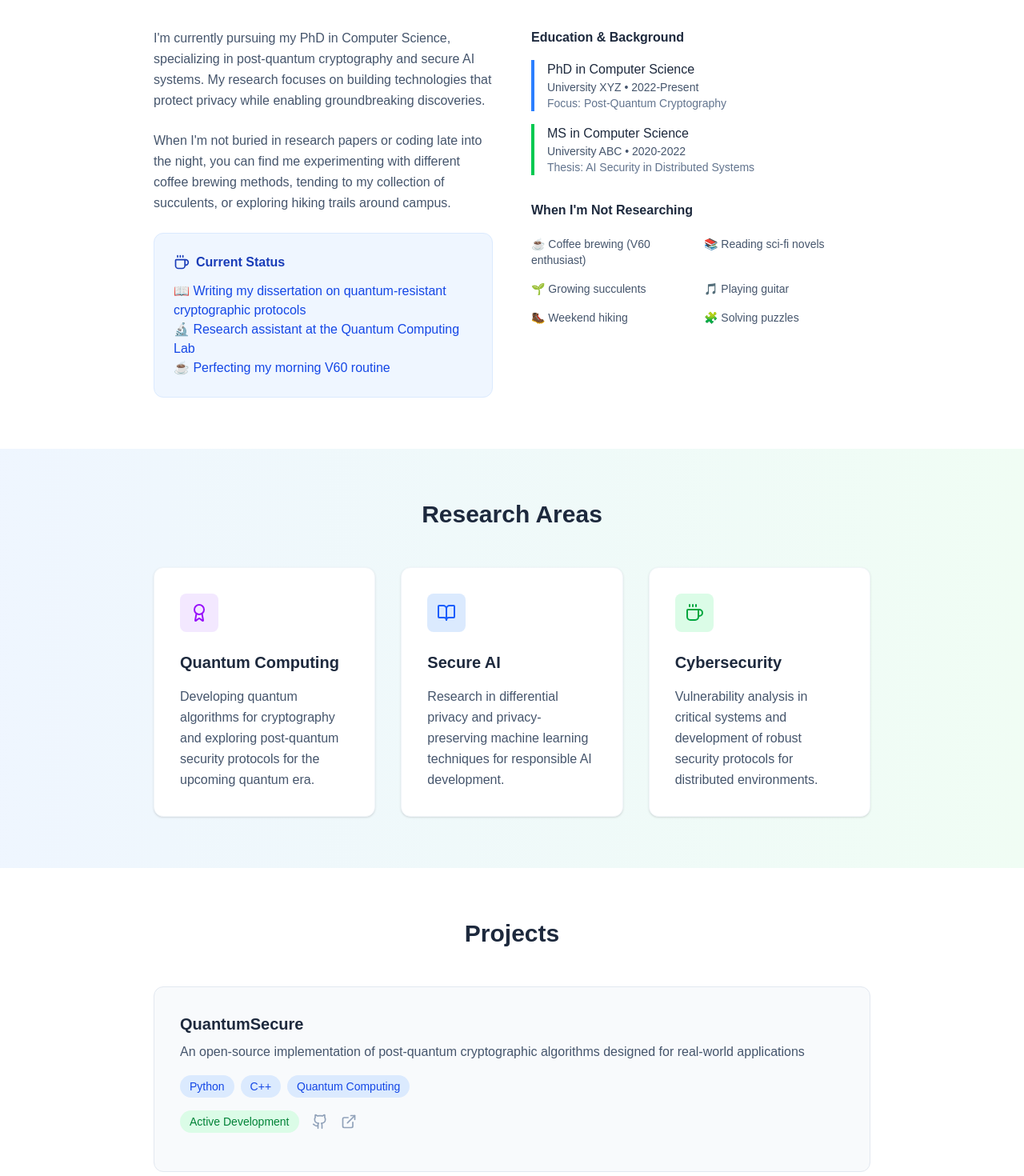
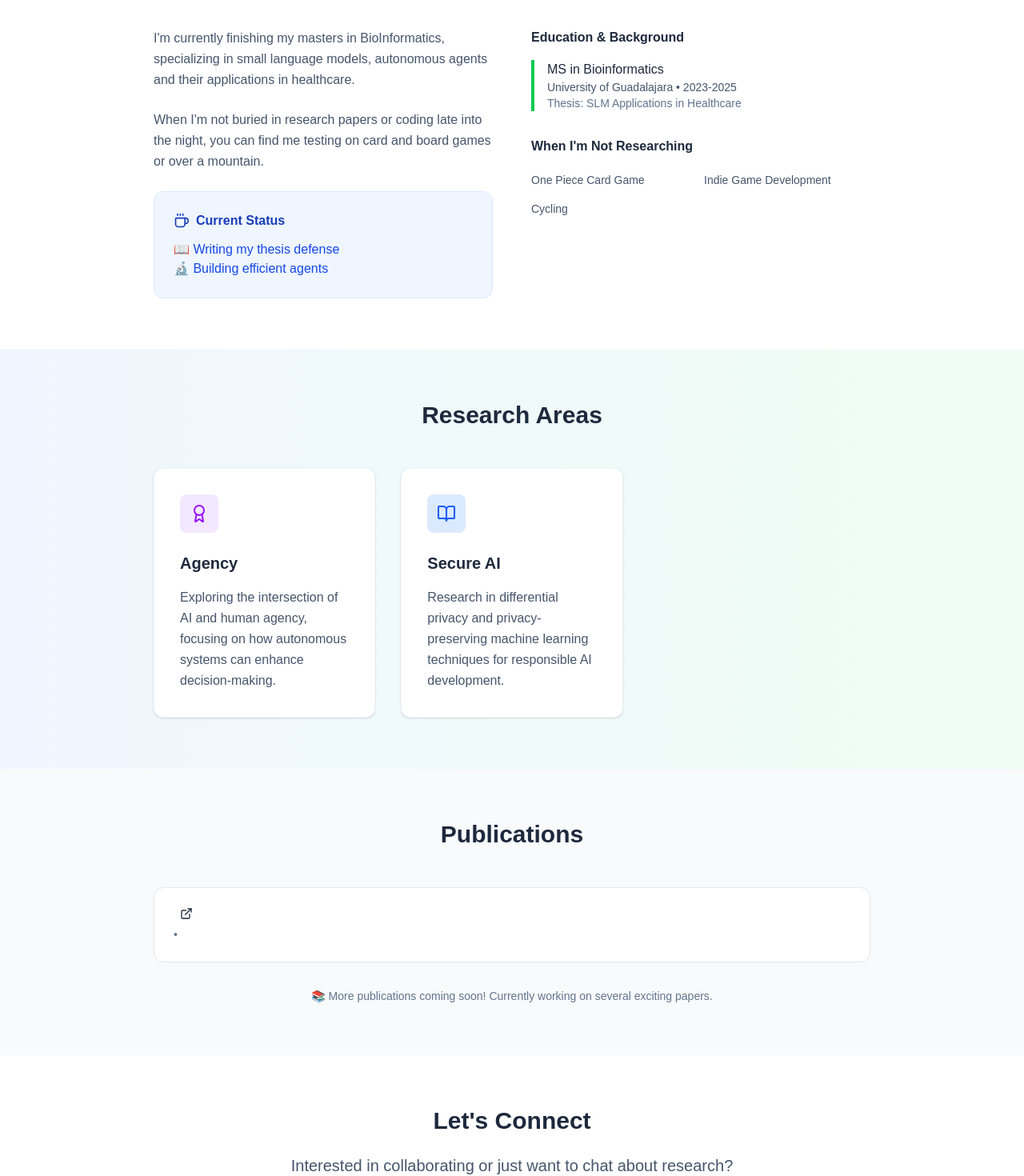
Before and after one commit to strahlenguy/strahlenguy.github.io, a Next.js app: page / in a window 1280 px wide. Shown: the part 680-2150 px from the top of the page at 80% size. Built offline with nearby package versions, Linux system fonts and the light colour scheme.

Commit message:
updating things

```diff
--- a/src/app/page.tsx
+++ b/src/app/page.tsx
@@ -14,61 +14,18 @@ export default function Home() {
 
   const publications = [
     {
-      title: "Quantum Computing Applications in Cryptography: A Comprehensive Review",
-      journal: "Journal of Advanced Computing",
-      year: "2024",
-      authors: "Alberto León, et al.",
-      link: "#"
+      title: "",
+      journal: "",
+      year: "",
+      authors: "",
+      link: ""
     },
-    {
-      title: "Machine Learning Approaches to Data Privacy",
-      journal: "International Conference on AI Ethics",
-      year: "2023",
-      authors: "Alberto León, Co-Author",
-      link: "#"
-    },
-    {
-      title: "Secure Multi-Party Computation in Distributed Systems",
-      journal: "ACM Transactions on Privacy and Security",
-      year: "2023",
-      authors: "Alberto León, Research Team",
-      link: "#"
-    }
-  ]
-
-  const projects = [
-    {
-      title: "QuantumSecure",
-      description: "An open-source implementation of post-quantum cryptographic algorithms designed for real-world applications",
-      tech: ["Python", "C++", "Quantum Computing"],
-      github: "#",
-      demo: "#",
-      status: "Active Development"
-    },
-    {
-      title: "Neural Privacy Guard",
-      description: "Privacy-preserving machine learning framework using differential privacy techniques",
-      tech: ["TensorFlow", "Python", "Docker"],
-      github: "#",
-      demo: "#",
-      status: "Research Phase"
-    },
-    {
-      title: "Research Data Pipeline",
-      description: "Automated data processing and analysis pipeline for academic research workflows",
-      tech: ["Python", "Apache Airflow", "PostgreSQL"],
-      github: "#",
-      status: "In Use"
-    }
   ]
 
   const interests = [
-    "☕ Coffee brewing (V60 enthusiast)",
-    "📚 Reading sci-fi novels",
-    "🌱 Growing succulents",
-    "🎵 Playing guitar",
-    "🥾 Weekend hiking",
-    "🧩 Solving puzzles"
+    "One Piece Card Game",
+    "Indie Game Development",
+    "Cycling",
   ]
 
   return (
@@ -79,7 +36,7 @@ export default function Home() {
           <div className="flex items-center justify-between">
             <h1 className="text-2xl font-bold text-slate-800">Alberto León</h1>
             <nav className="hidden md:flex space-x-8">
-              {['About', 'Research', 'Projects', 'Publications', 'Contact'].map((item) => (
+              {['About', 'Research', 'Publications', 'Contact'].map((item) => (
                 <a
                   key={item}
                   href={`#${item.toLowerCase()}`}
@@ -155,14 +112,12 @@ export default function Home() {
           <div className="grid md:grid-cols-2 gap-12">
             <div className="space-y-6">
               <p className="text-slate-600 leading-relaxed">
-                I&apos;m currently pursuing my PhD in Computer Science, specializing in post-quantum
-                cryptography and secure AI systems. My research focuses on building technologies
-                that protect privacy while enabling groundbreaking discoveries.
+                I&apos;m currently finishing my masters in BioInformatics, specializing in small language models, autonomous agents and their
+                applications in healthcare.
               </p>
               <p className="text-slate-600 leading-relaxed">
                 When I&apos;m not buried in research papers or coding late into the night, you can find me
-                experimenting with different coffee brewing methods, tending to my collection of succulents,
-                or exploring hiking trails around campus.
+                testing on card and board games or over a mountain.
               </p>
 
               <div className="bg-blue-50 p-6 rounded-xl border border-blue-100">
@@ -171,9 +126,8 @@ export default function Home() {
                   Current Status
                 </h4>
                 <p className="text-blue-700">
-                  📖 Writing my dissertation on quantum-resistant cryptographic protocols<br/>
-                  🔬 Research assistant at the Quantum Computing Lab<br/>
-                  ☕ Perfecting my morning V60 routine
+                  📖 Writing my thesis defense<br/>
+                  🔬 Building efficient agents<br/>
                 </p>
               </div>
             </div>
@@ -181,15 +135,10 @@ export default function Home() {
             <div>
               <h4 className="font-semibold text-slate-800 mb-4">Education & Background</h4>
               <div className="space-y-4 mb-8">
-                <div className="border-l-4 border-blue-500 pl-4">
-                  <h5 className="font-medium text-slate-800">PhD in Computer Science</h5>
-                  <p className="text-slate-600 text-sm">University XYZ • 2022-Present</p>
-                  <p className="text-slate-500 text-sm">Focus: Post-Quantum Cryptography</p>
-                </div>
                 <div className="border-l-4 border-green-500 pl-4">
-                  <h5 className="font-medium text-slate-800">MS in Computer Science</h5>
-                  <p className="text-slate-600 text-sm">University ABC • 2020-2022</p>
-                  <p className="text-slate-500 text-sm">Thesis: AI Security in Distributed Systems</p>
+                  <h5 className="font-medium text-slate-800">MS in Bioinformatics</h5>
+                  <p className="text-slate-600 text-sm">University of Guadalajara • 2023-2025</p>
+                  <p className="text-slate-500 text-sm">Thesis: SLM Applications in Healthcare</p>
                 </div>
               </div>
 
@@ -216,10 +165,9 @@ export default function Home() {
               <div className="w-12 h-12 bg-purple-100 rounded-lg flex items-center justify-center mb-6">
                 <Award className="text-purple-600" size={24} />
               </div>
-              <h4 className="text-xl font-bold text-slate-800 mb-4">Quantum Computing</h4>
+              <h4 className="text-xl font-bold text-slate-800 mb-4">Agency</h4>
               <p className="text-slate-600 leading-relaxed">
-                Developing quantum algorithms for cryptography and exploring post-quantum security
-                protocols for the upcoming quantum era.
+                Exploring the intersection of AI and human agency, focusing on how autonomous systems can enhance decision-making.
               </p>
             </div>
 
@@ -233,63 +181,6 @@ export default function Home() {
                 for responsible AI development.
               </p>
             </div>
-
-            <div className="bg-white p-8 rounded-xl shadow-sm border border-slate-100 hover:shadow-md transition-shadow">
-              <div className="w-12 h-12 bg-green-100 rounded-lg flex items-center justify-center mb-6">
-                <Coffee className="text-green-600" size={24} />
-              </div>
-              <h4 className="text-xl font-bold text-slate-800 mb-4">Cybersecurity</h4>
-              <p className="text-slate-600 leading-relaxed">
-                Vulnerability analysis in critical systems and development of robust security
-                protocols for distributed environments.
-              </p>
-            </div>
-          </div>
-        </div>
-      </section>
-
-      {/* Projects */}
-      <section id="projects" className="py-16 px-6 bg-white">
-        <div className="max-w-4xl mx-auto">
-          <h3 className="text-3xl font-bold text-slate-800 mb-12 text-center">Projects</h3>
-
-          <div className="space-y-8">
-            {projects.map((project, index) => (
-              <div key={index} className="bg-slate-50 p-8 rounded-xl border border-slate-200 hover:border-blue-200 transition-colors">
-                <div className="flex flex-col md:flex-row md:items-start md:justify-between mb-4">
-                  <div className="flex-1">
-                    <h4 className="text-xl font-bold text-slate-800 mb-2">{project.title}</h4>
-                    <p className="text-slate-600 leading-relaxed mb-4">{project.description}</p>
-
-                    <div className="flex flex-wrap gap-2 mb-4">
-                      {project.tech.map((tech, techIndex) => (
-                        <span key={techIndex} className="px-3 py-1 bg-blue-100 text-blue-700 rounded-full text-sm font-medium">
-                          {tech}
-                        </span>
-                      ))}
-                    </div>
-
-                    <div className="flex items-center space-x-4">
-                      <span className={`px-3 py-1 rounded-full text-sm font-medium ${
-                        project.status === 'Active Development' ? 'bg-green-100 text-green-700' :
-                        project.status === 'Research Phase' ? 'bg-yellow-100 text-yellow-700' :
-                        'bg-blue-100 text-blue-700'
-                      }`}>
-                        {project.status}
-                      </span>
-                      <a href={project.github} className="text-slate-400 hover:text-blue-600 transition-colors">
-                        <Github size={20} />
-                      </a>
-                      {project.demo && (
-                        <a href={project.demo} className="text-slate-400 hover:text-blue-600 transition-colors">
-                          <ExternalLink size={20} />
-                        </a>
-                      )}
-                    </div>
-                  </div>
-                </div>
-              </div>
-            ))}
           </div>
         </div>
       </section>
@@ -332,10 +223,10 @@ export default function Home() {
           </p>
 
           <div className="grid md:grid-cols-3 gap-8 mb-12">
-            <a href="mailto:alberto.leon@university.edu" className="bg-blue-50 p-8 rounded-xl border border-blue-100 hover:border-blue-200 transition-colors group">
+            <a href="mailto:jose.aguirre5645@alumnos.udg.mx" className="bg-blue-50 p-8 rounded-xl border border-blue-100 hover:border-blue-200 transition-colors group">
               <Mail className="w-8 h-8 text-blue-600 group-hover:text-blue-700 transition-colors mx-auto mb-4" />
               <h4 className="font-semibold text-slate-800 mb-2">Email</h4>
-              <p className="text-slate-600 text-sm">alberto.leon@university.edu</p>
+              <p className="text-slate-600 text-sm">Academic mail</p>
             </a>
 
             <a href="#" className="bg-green-50 p-8 rounded-xl border border-green-100 hover:border-green-200 transition-colors group">
@@ -347,7 +238,7 @@ export default function Home() {
             <a href="#" className="bg-purple-50 p-8 rounded-xl border border-purple-100 hover:border-purple-200 transition-colors group">
               <Github className="w-8 h-8 text-purple-600 group-hover:text-purple-700 transition-colors mx-auto mb-4" />
               <h4 className="font-semibold text-slate-800 mb-2">GitHub</h4>
-              <p className="text-slate-600 text-sm">@alberto-leon</p>
+              <p className="text-slate-600 text-sm">@strahlenguy</p>
             </a>
           </div>
 
```
